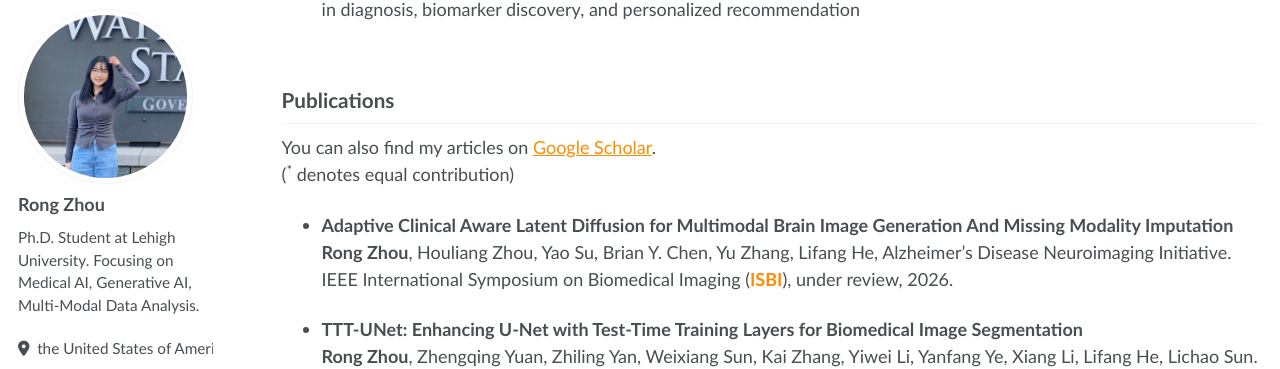
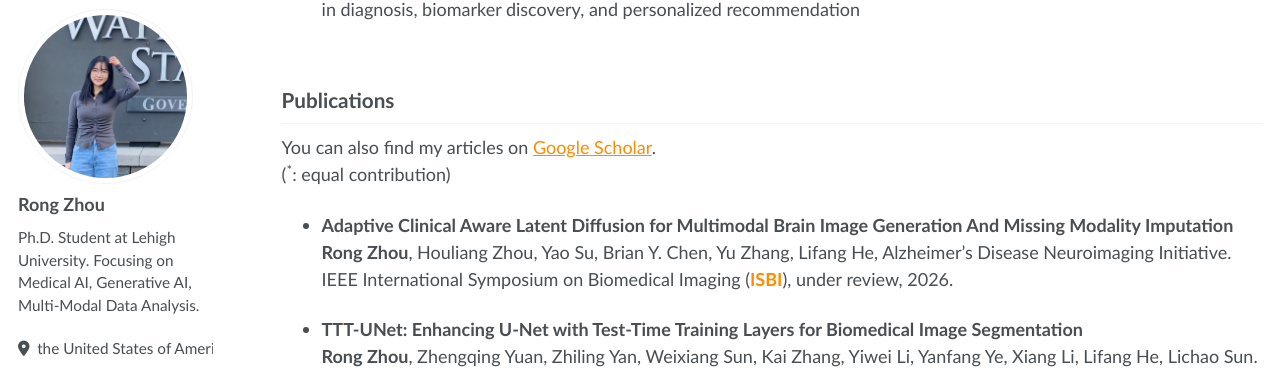
Before and after one commit to rongzhou7/rongzhou7.github.io, a Jekyll site: the page built from _pages/about.md, in a window 1280 px wide and 900 px high, scrolled down 1777 px. Shown: the part 97-466 px from the top of the window. Built offline with Jekyll 4.4.1, drawn with Linux system fonts in a browser that asks for light colours; some web fonts are replaced.

Commit message:
Update about.md

```diff
--- a/_pages/about.md
+++ b/_pages/about.md
@@ -60,9 +60,7 @@ I'm a Ph.D. student in Computer Science at [Lehigh University](https://www2.lehi
 
 {% if site.author.googlescholar %}
   <div class="wordwrap">You can also find my articles on <a href="{{site.author.googlescholar}}">Google Scholar</a>.</div>
-{% endif %}
-
-(<sup>*</sup> denotes equal contribution)
+{% endif %} (<sup>*</sup>: equal contribution)
 
 * **Adaptive Clinical Aware Latent Diffusion for Multimodal Brain Image Generation And Missing Modality Imputation**<br>
 **Rong Zhou**, Houliang Zhou, Yao Su, Brian Y. Chen, Yu Zhang, Lifang He, Alzheimer's Disease Neuroimaging Initiative.<br>
```
